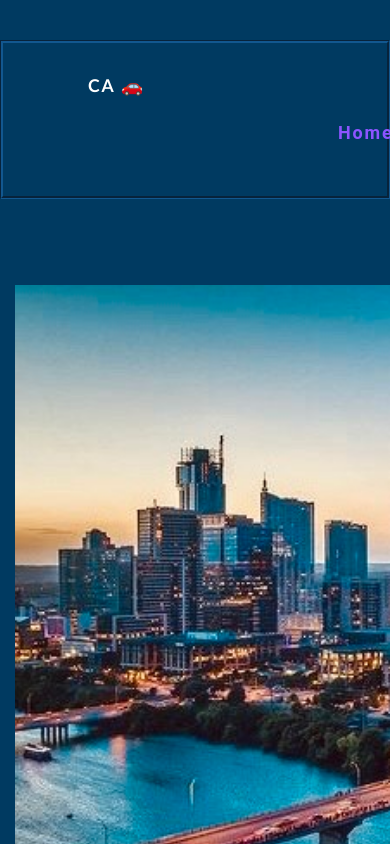
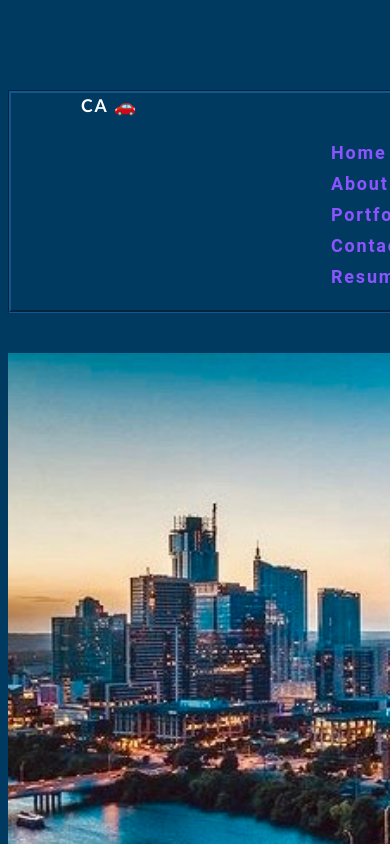
Before and after one commit to candre02/react-portfolio, a React (Create React App) app: page / in a window 390 px wide. Shown: the top 844 px of the page. Built offline with nearby package versions, Linux system fonts and the light colour scheme.

Commit message:
added length to profile building

```diff
--- a/src/components/Portfolio/index.js
+++ b/src/components/Portfolio/index.js
@@ -25,7 +25,13 @@ function Portfolio() {
                             position: 'absolute',
                             color: 'white',
                             marginBottom: '-74px',
-                            left: '362px'
+                            left: '152px',
+                            justifyContent: 'space-evenly',
+                            gridTemplateColumns: '60px 60px',
+                            float: 'left',
+                            flexDirection: 'column',
+                            flexFlow: 'column wrap',
+
                             }}>
                             <a href="https://candre02.github.io/Fundamental-Quiz/" >
                                 <Card.Img variant="top" src={Quiz} />
@@ -50,7 +56,8 @@ function Portfolio() {
                         position: 'absolute',
                         top: '415px',
                         color: 'white',
-                        left: '-2px'
+                        left: '-215px',
+                        justifyContent: 'space-evenly',
                         }}>
                             <a href="https://watch.screencastify.com/v/Lny525iGpoOosjfPO8op">
                                 <Card.Img variant="top" src={TB} />
@@ -68,11 +75,13 @@ function Portfolio() {
                     <div className="bg-light border">
                     <Card style={{
                         width: '18rem',
+                        length: '10px',
                         outline: '1px solid white',
                         marginLeft: '410px',
                         padding: '14px',
                         bottom: '10px',
                         color: 'white',
+                        justifyContent: 'space-evenly',
                         }}>
                             <a href="https://watch.screencastify.com/v/mhqj9GJXkGskw8XO43cE">
                                 <Card.Img variant="top" src={ET} />
@@ -96,6 +105,7 @@ function Portfolio() {
                         top: '36px',
                         marginLeft: '410px',
                         color: 'white',
+                        justifyContent: 'space-evenly',
                         }}>
                             <a href="https://watch.screencastify.com/v/Js08zswfmwA32TKiPWFe">
                                 <Card.Img variant="top" src={EC} />
@@ -120,7 +130,7 @@ function Portfolio() {
                         marginBottom: '320px',
                         marginTop: '-545px',
                         color: 'white',
-
+                        justifyContent: 'space-evenly',
 
                         }}>
                             <a href="https://secret-forest-66148.herokuapp.com/">
@@ -147,6 +157,7 @@ function Portfolio() {
                             marginBottom: '1020px',
                             top: '55px',
                             color: 'white',
+                            justifyContent: 'space-evenly',
                         }}>
                             <a href="https://programher2.herokuapp.com/">
                                 <Card.Img variant="top" src={gracehopper} />
--- a/src/index.css
+++ b/src/index.css
@@ -325,7 +325,6 @@ button {
   color: var(--secondary);
 }
 
-
 /* contact page styling */
 #contactbox {
   padding: 50px;
@@ -352,7 +351,6 @@ button {
   font-family: 'Roboto', sans-serif ;
   color: white;
 }
-
 
 #button {
   margin-left: 40%;
@@ -383,7 +381,6 @@ button {
   padding: 20px;
   left: 40px
 }
-
 
 #A1 {
   padding: 40px;
@@ -505,8 +502,93 @@ button {
   font-family: 'Roboto', sans-serif;
 }
 
-@media screen and (max-width: 768px) {
-.container {
-  padding: 30px 15px;
+@media screen and (max-width: 868px) {
+body
+ {
+  padding: 50px 8px;
+  width: 10rem;
+  overflow: hidden;
+  flex: row;
+  flex-wrap: wrap;
+
+}
+
+#heading {
+  width: 2005px;
+  flex-wrap: wrap;
+}
+
+#tabs {
+  flex-wrap: wrap;
+  width: 10px;
+}
+
+.container,
+#homebase {
+  width: auto;
+  flex-wrap: wrap;
+}
+#contactbox {
+  flex-wrap: wrap;
+  width: 10px;
+  padding: 200px;
+
+}
+
+#h2tag {
+  position: absolute 10px;
+  padding-bottom: 280px;
+  padding-left: 190px;
+  padding-top: -10px;
+}
+
+#AB {
+  position: absolute;
+  width: 1400px;
+}
+
+#GE2 {
+  column-fill: auto;
+}
+
+#Projects {
+  /* position: relative;*/
+  float: none;
+  flex-direction: column;
+  flex-flow: column wrap;
+  contain: none;
+  display: grid;
+  grid-template-columns: 60px 60px;
+  justify-content: space-evenly;
+
+}
+
+/* .flex-row {
+  display:flex;
+  align-items: baseline;
+} */
+
+
+
+
+/* #Quiz {
+  left: 50rem;
+  width: auto;
+  position: absolute;
+  padding: 200px;
+  float: left;
+
+} */
+
+#res1{
+  flex-wrap: wrap;
+  width: 980px;
+  padding: 200px;
+  padding-top: 10px;
+  padding-left: 100px;
+  right: 100px;
+  left: -200px;
+  bottom: 500px;
+  position: relative;
 }
 }
```
